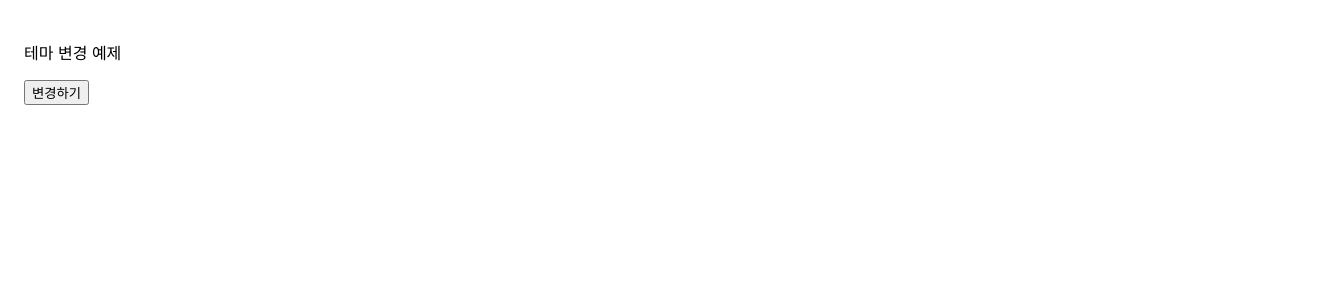
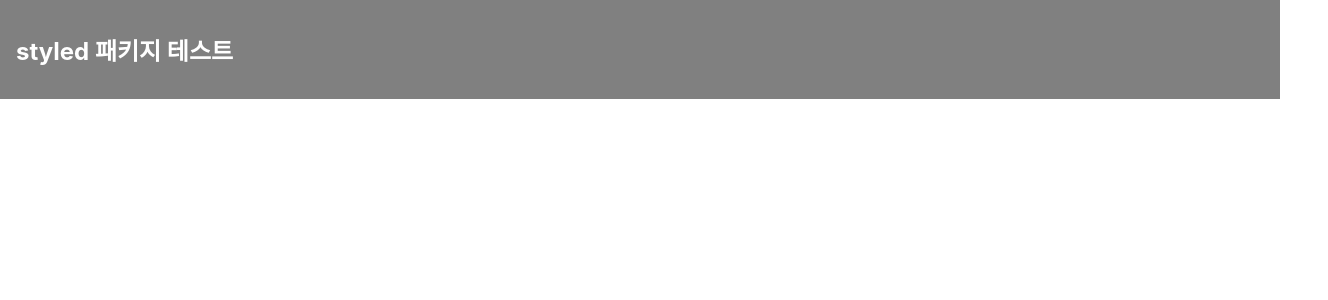
Before and after one commit to JJW0123/React_lesson, a React (Create React App) app in the folder my-app/: page / in a window 1280 px wide. Shown: the top 300 px of the page, 1328 px wide, since content can reach past the window. Built offline with nearby package versions, Linux system fonts and the light colour scheme.

Commit message:
styled-components 패키지 사용해보기

```diff
--- a/my-app/package.json
+++ b/my-app/package.json
@@ -9,6 +9,7 @@
     "react": "^18.3.1",
     "react-dom": "^18.3.1",
     "react-scripts": "5.0.1",
+    "styled-components": "^6.1.12",
     "web-vitals": "^2.1.4"
   },
   "scripts": {
--- /dev/null
+++ b/my-app/src/chapter_15/MainPage.jsx
@@ -0,0 +1,25 @@
+import React from "react";
+import styled from 'styled-components';
+
+const Wrapper = styled.div`
+    padding: 1em;
+    background: grey;
+`;
+
+const Title = styled.h1`
+    font-size: 1.5em;
+    color: white;
+    text-align: centerl
+`;
+
+function MainPage(props) {
+    return (
+        <Wrapper>
+            <Title>
+                styled 패키지 테스트
+            </Title>
+        </Wrapper>
+    );
+}
+
+export default MainPage;
--- a/my-app/src/index.js
+++ b/my-app/src/index.js
@@ -4,13 +4,13 @@
 import App from './App';
 import reportWebVitals from './reportWebVitals';
 
-import DarkOrLight from './chapter_14/DarkOrLight';
+import MainPage from './chapter_15/MainPage';
 
 const root = ReactDOM.createRoot(document.getElementById('root'));
 
 root.render(
   <React.StrictMode>
-    <DarkOrLight/>
+    <MainPage/>
   </React.StrictMode>
 );
 
```
Also changed, not shown: 1 other file (tests, documents, lock files or other folders).
